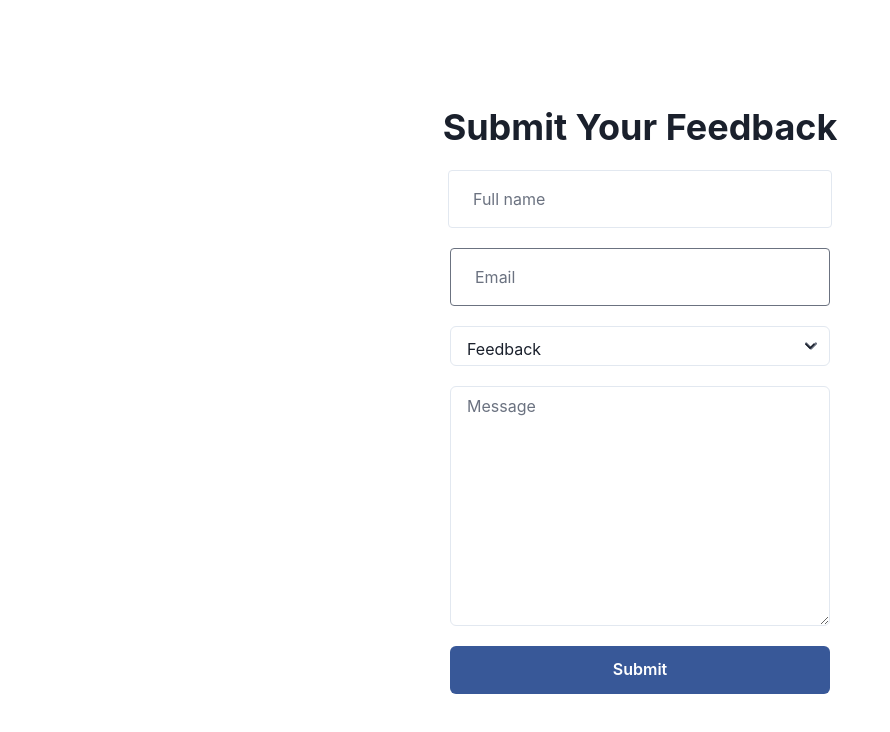
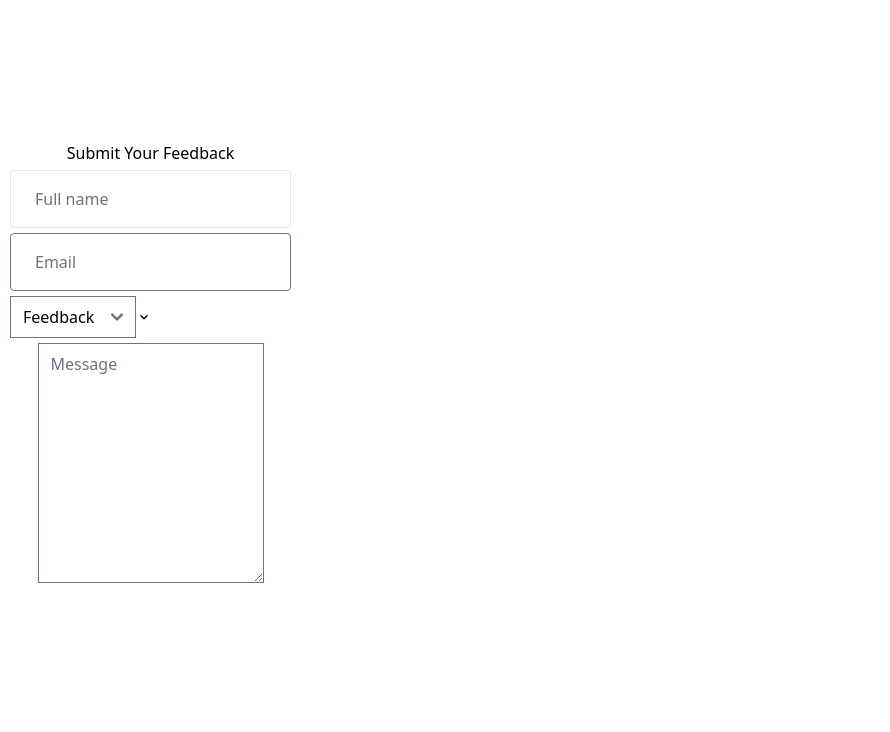
Before and after one commit to rldnrl-tutorial/next-fullstack, a Next.js app: page / in a window 1280 px wide. Shown: the top 732 px of the page, without its empty margins (0-890 px from the left). Built offline with nearby package versions, Linux system fonts and the light colour scheme.

Commit message:
feat: delete chakra ui setting

```diff
--- a/pages/_app.tsx
+++ b/pages/_app.tsx
@@ -1,6 +1,5 @@
 import { useState } from 'react'
 import type { AppProps } from 'next/app'
-import { ChakraProvider } from '@chakra-ui/react'
 import { Hydrate, QueryClient, QueryClientProvider } from 'react-query'
 
 import '../styles/globals.css'
@@ -11,9 +10,7 @@ export default function MyApp({ Component, pageProps }: AppProps) {
   return (
     <QueryClientProvider client={queryClient}>
       <Hydrate state={pageProps.dehydratedState}>
-        <ChakraProvider resetCSS>
-          <Component {...pageProps} />
-        </ChakraProvider>
+        <Component {...pageProps} />
       </Hydrate>
     </QueryClientProvider>
   )
```
